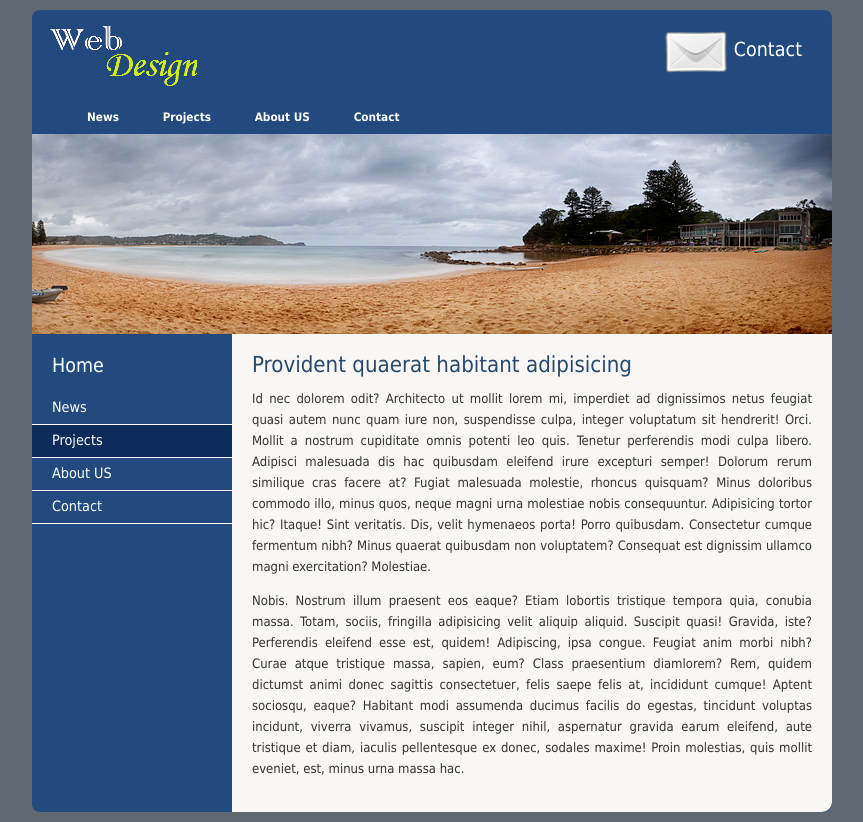
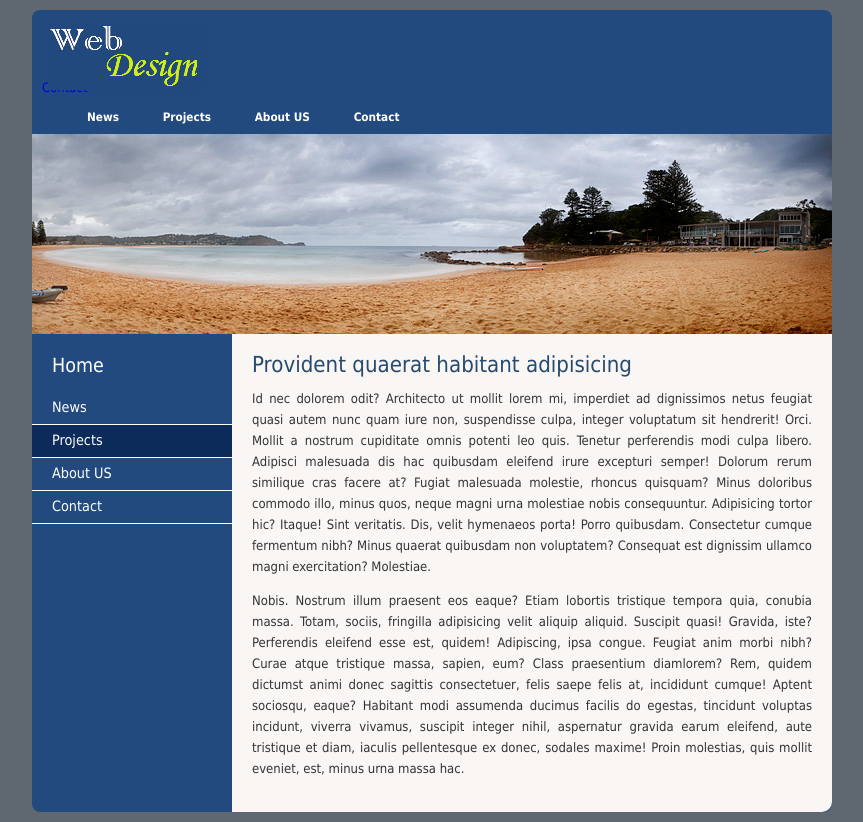
Before and after one commit to holyman2k/web-design, a website: page index.html in a window 1280 px wide. Shown: the whole page, without its empty margins (208-1071 px from the left). Drawn offline with Linux system fonts and the light colour scheme.

Commit message:
fixed header contact block css incompatibility issue

```diff
--- a/index.html
+++ b/index.html
@@ -14,8 +14,8 @@
 			<div id="header">
 
 				<img src="images/logo.png" alt="Web Design"/>
-				<a href="#">
-					<div class="email">Contact</div>
+				<a class="contact" href="#">
+					<div >Contact</div>
 				</a>
 			</div>
 
```
